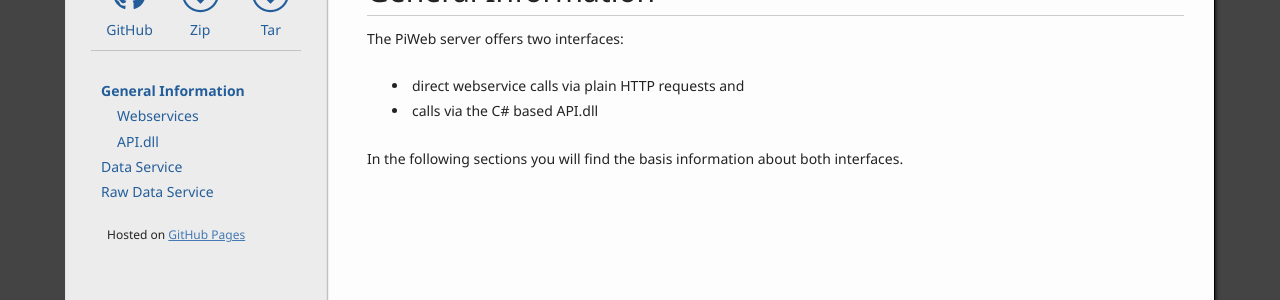
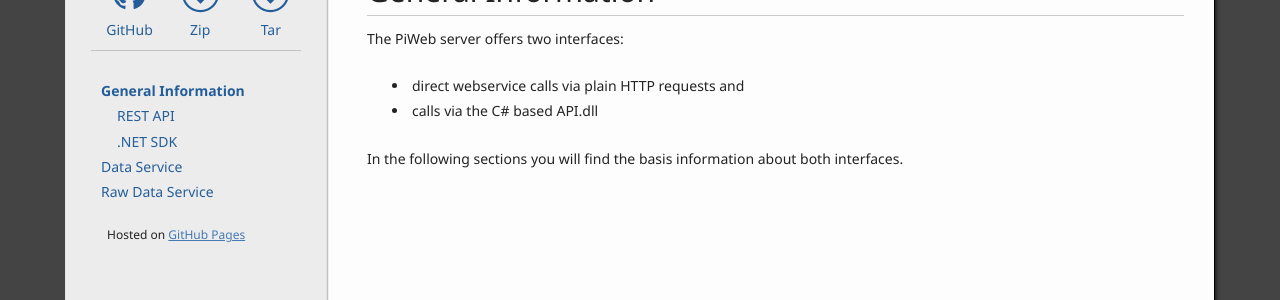
Before and after one commit to ZEISS-PiWeb/PiWeb-Api, a Jekyll site: the page built from _pages/01-general.md, in a window 1280 px wide. Shown: the part 173-473 px from the top of the page. Built offline with Jekyll 4.4.1, drawn with Linux system fonts in a browser that asks for light colours.

Commit message:
Update 01-general.md

```diff
--- a/_pages/01-general.md
+++ b/_pages/01-general.md
@@ -3,8 +3,8 @@ category: general
 title: General Information
 permalink: /general/
 sections:
-  webservice: Webservices
-  api: API.dll
+  restApi: REST API
+  sdk: .NET SDK
 redirect_from: "/"
 ---
 
```
